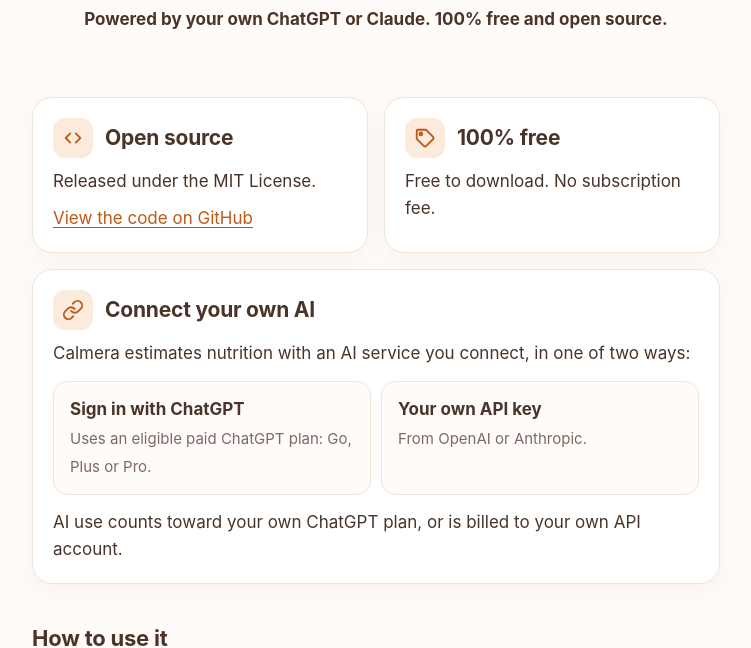
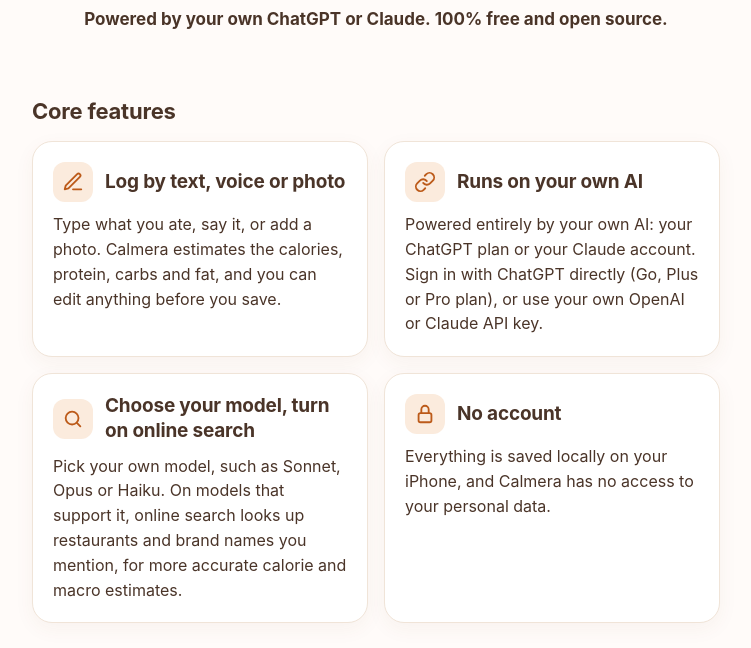
Before and after one commit to yufeng-wu/yufengwu.dev, a plain HTML site: page calmera/index.html in a window 1280 px wide. Shown: the part 310-958 px from the top of the page, without its empty margins (264-1015 px from the left). Drawn offline with Linux system fonts and the light colour scheme.

Commit message:
Restructure the Calmera page: core features, demo, support, privacy
Four core features replace the three boxes; How to use it becomes Demo;
support is one plain invitation to email; privacy keeps one paragraph and
the two policy links; the footer links the source code on GitHub.

Co-Authored-By: Claude Opus 5.5 <noreply@anthropic.com>

```diff
--- a/calmera/index.html
+++ b/calmera/index.html
@@ -26,23 +26,16 @@ body{margin:0;background:var(--bg);color:var(--ink);font:17px/1.6 -apple-system,
 h2{font-size:22px;line-height:1.3;letter-spacing:-.01em;margin:0 0 12px}
 section{padding-top:20px;padding-bottom:20px}
 p{margin:0 0 14px}
-.soft{color:var(--soft)}
 a{color:var(--accent);text-underline-offset:3px}
 a:focus-visible{outline:2px solid var(--accent);outline-offset:3px;border-radius:4px}
-.points{display:grid;gap:12px;margin:0;padding:0;list-style:none}
-@media(min-width:640px){.points{grid-template-columns:1fr 1fr;gap:16px}.points .ai{grid-column:1/-1}}
-.point{background:var(--card);border:1px solid var(--line);border-radius:20px;padding:20px;box-shadow:0 6px 20px rgba(120,72,32,.05)}
+.features{display:grid;gap:12px;margin:16px 0 0;padding:0;list-style:none}
+@media(min-width:640px){.features{grid-template-columns:1fr 1fr;gap:16px}}
+.feature{background:var(--card);border:1px solid var(--line);border-radius:20px;padding:20px;box-shadow:0 6px 20px rgba(120,72,32,.05)}
 .head{display:flex;align-items:center;gap:12px;margin-bottom:10px}
-.point h2{font-size:21px;margin:0}
-.point p{margin:0 0 10px}
-.point p:last-child{margin-bottom:0}
+.feature h3{font-size:19px;line-height:1.3;letter-spacing:-.01em;margin:0}
+.feature p{margin:0;font-size:16px;line-height:1.55}
 .icon{flex:none;display:grid;place-items:center;width:40px;height:40px;border-radius:12px;background:var(--badge);color:var(--accent)}
 .icon svg{width:22px;height:22px;fill:none;stroke:currentColor;stroke-width:2;stroke-linecap:round;stroke-linejoin:round}
-.ways{display:grid;gap:10px;margin:14px 0;padding:0;list-style:none}
-@media(min-width:600px){.ways{grid-template-columns:1fr 1fr}}
-.ways li{background:var(--bg);border:1px solid var(--line);border-radius:14px;padding:14px 16px}
-.ways strong{display:block;font-size:17px;margin-bottom:2px}
-.ways span{color:var(--soft);font-size:15px}
 .steps{display:flex;flex-wrap:wrap;justify-content:center;gap:28px 16px;margin:20px 0 0;padding:0;list-style:none;counter-reset:step}
 .steps li{flex:0 1 calc((100% - 16px)/2);counter-increment:step}
 @media(min-width:640px){.steps li{flex-basis:calc((100% - 32px)/3)}}
@@ -51,8 +44,11 @@ a:focus-visible{outline:2px solid var(--accent);outline-offset:3px;border-radius
 .steps p{display:flex;gap:10px;margin:14px 2px 0;font-size:15px;line-height:1.45}
 .steps p::before{content:counter(step);flex:none;display:grid;place-items:center;width:24px;height:24px;border-radius:50%;background:var(--badge);color:var(--accent);font-size:13px;font-weight:700}
 @media(max-width:639px){.steps p{display:block;margin-top:12px}.steps p::before{display:inline-grid;vertical-align:1px;width:22px;height:22px;margin-right:8px;font-size:12px}}
-.links{display:grid;gap:8px;margin:0;padding:0;list-style:none}
+.links{margin:0;padding-left:22px}
+.links li{margin:6px 0}
+.links li::marker{color:var(--soft)}
 footer{margin-top:12px;padding-top:20px;padding-bottom:48px;border-top:1px solid var(--line);font-size:15px}
+.foot{display:flex;flex-wrap:wrap;gap:8px 24px}
 </style>
 </head>
 <body>
@@ -64,34 +60,30 @@ footer{margin-top:12px;padding-top:20px;padding-bottom:48px;border-top:1px solid
 </header>
 
 <main>
-<section class="wrap" aria-label="Highlights">
-<ul class="points">
-<li class="point">
-<div class="head"><span class="icon"><svg viewBox="0 0 24 24" aria-hidden="true"><path d="M9 7l-5 5 5 5M15 7l5 5-5 5"/></svg></span><h2>Open source</h2></div>
-<p>Released under the MIT License.</p>
-<p><a href="https://github.com/yufeng-wu/calmera">View the code on GitHub</a></p>
+<section class="wrap" aria-labelledby="features">
+<h2 id="features">Core features</h2>
+<ul class="features">
+<li class="feature">
+<div class="head"><span class="icon"><svg viewBox="0 0 24 24" aria-hidden="true"><path d="M12 20h9"/><path d="M16.5 3.5a2.12 2.12 0 0 1 3 3L7 19l-4 1 1-4z"/></svg></span><h3>Log by text, voice or photo</h3></div>
+<p>Type what you ate, say it, or add a photo. Calmera estimates the calories, protein, carbs and fat, and you can edit anything before you save.</p>
 </li>
-<li class="point">
-<div class="head"><span class="icon"><svg viewBox="0 0 24 24" aria-hidden="true"><path d="M20.6 13.4l-7.2 7.2a2 2 0 0 1-2.8 0L3 13V4a1 1 0 0 1 1-1h9l7.6 7.6a2 2 0 0 1 0 2.8z"/><circle cx="7.5" cy="7.5" r="1.5"/></svg></span><h2>100% free</h2></div>
-<p>Free to download. No subscription fee.</p>
+<li class="feature">
+<div class="head"><span class="icon"><svg viewBox="0 0 24 24" aria-hidden="true"><path d="M10 13a5 5 0 0 0 7.54.54l3-3a5 5 0 0 0-7.07-7.07l-1.72 1.71"/><path d="M14 11a5 5 0 0 0-7.54-.54l-3 3a5 5 0 0 0 7.07 7.07l1.71-1.71"/></svg></span><h3>Runs on your own AI</h3></div>
+<p>Powered entirely by your own AI: your ChatGPT plan or your Claude account. Sign in with ChatGPT directly (Go, Plus or Pro plan), or use your own OpenAI or Claude API key.</p>
 </li>
-<li class="point ai">
-<div class="head"><span class="icon"><svg viewBox="0 0 24 24" aria-hidden="true"><path d="M10 13a5 5 0 0 0 7.54.54l3-3a5 5 0 0 0-7.07-7.07l-1.72 1.71"/><path d="M14 11a5 5 0 0 0-7.54-.54l-3 3a5 5 0 0 0 7.07 7.07l1.71-1.71"/></svg></span><h2>Connect your own AI</h2></div>
-<p>Calmera estimates nutrition with an AI service you connect, in one of two ways:</p>
-<ul class="ways">
-<li><strong>Sign in with ChatGPT</strong><span>Uses an eligible paid ChatGPT plan: Go, Plus or Pro.</span></li>
-<li><strong>Your own API key</strong><span>From OpenAI or Anthropic.</span></li>
-</ul>
-<p>AI use counts toward your own ChatGPT plan, or is billed to your own API account.</p>
+<li class="feature">
+<div class="head"><span class="icon"><svg viewBox="0 0 24 24" aria-hidden="true"><circle cx="11" cy="11" r="7"/><path d="M20 20l-3.5-3.5"/></svg></span><h3>Choose your model, turn on online search</h3></div>
+<p>Pick your own model, such as Sonnet, Opus or Haiku. On models that support it, online search looks up restaurants and brand names you mention, for more accurate calorie and macro estimates.</p>
+</li>
+<li class="feature">
+<div class="head"><span class="icon"><svg viewBox="0 0 24 24" aria-hidden="true"><rect x="5" y="11" width="14" height="10" rx="2"/><path d="M8 11V7a4 4 0 0 1 8 0v4"/></svg></span><h3>No account</h3></div>
+<p>Everything is saved locally on your iPhone, and Calmera has no access to your personal data.</p>
 </li>
 </ul>
 </section>
 
-<section class="wrap wide" aria-labelledby="how">
-<div class="col">
-<h2 id="how">How to use it</h2>
-<p>Log a meal by text, photo or voice, and see its calories, protein, carbs and fat against your daily goals.</p>
-</div>
+<section class="wrap wide" aria-labelledby="demo">
+<h2 id="demo" class="col">Demo</h2>
 <ol class="steps">
 <li><img src="images/today.webp" width="600" height="1305" loading="lazy" alt="Calmera’s Today screen showing 873 of 2,000 calories, protein, carbs and fat totals, and two meals: blueberry oatmeal for breakfast and a salmon rice bowl for lunch."><p>Today shows what you’ve eaten and how close you are to your goals.</p></li>
 <li><img src="images/add-meal.webp" width="600" height="1305" loading="lazy" alt="The Today screen with the Add menu open, offering Photo, Text and Voice."><p>Tap Add, then log a meal by photo, text or voice.</p></li>
@@ -103,21 +95,19 @@ footer{margin-top:12px;padding-top:20px;padding-bottom:48px;border-top:1px solid
 
 <section class="wrap" aria-labelledby="support">
 <h2 id="support">Support</h2>
-<p>Email <a href="mailto:calmeradev@gmail.com">calmeradev@gmail.com</a>. Tell us what happened and which version of Calmera you’re using.</p>
-<p>Please don’t include your ChatGPT account details or API keys in your email.</p>
+<p>If you have any questions or run into issues using Calmera, we’d love to hear from you. Email <a href="mailto:calmeradev@gmail.com">calmeradev@gmail.com</a>.</p>
 </section>
 
 <section class="wrap" aria-labelledby="privacy">
 <h2 id="privacy">Privacy</h2>
 <p>Your journal stays on your iPhone, and there’s no Calmera account. Calmera has no servers of its own: AI requests go straight from your iPhone to the provider you connect.</p>
-<p>To keep a copy, use Settings → Export your data. To remove it, use Settings → Erase all data.</p>
 <ul class="links">
-<li><a href="privacy/">Privacy Policy</a></li>
+<li><a href="privacy/">Calmera Privacy Policy</a></li>
 <li><a href="privacy/health-data/">Consumer Health Data Privacy Policy</a></li>
 </ul>
 </section>
 </main>
 
-<footer class="wrap"><a href="../">Home</a></footer>
+<footer class="wrap"><nav class="foot" aria-label="Footer"><a href="../">Home</a><a href="https://github.com/yufeng-wu/calmera">Source code on GitHub</a></nav></footer>
 </body>
 </html>
```
